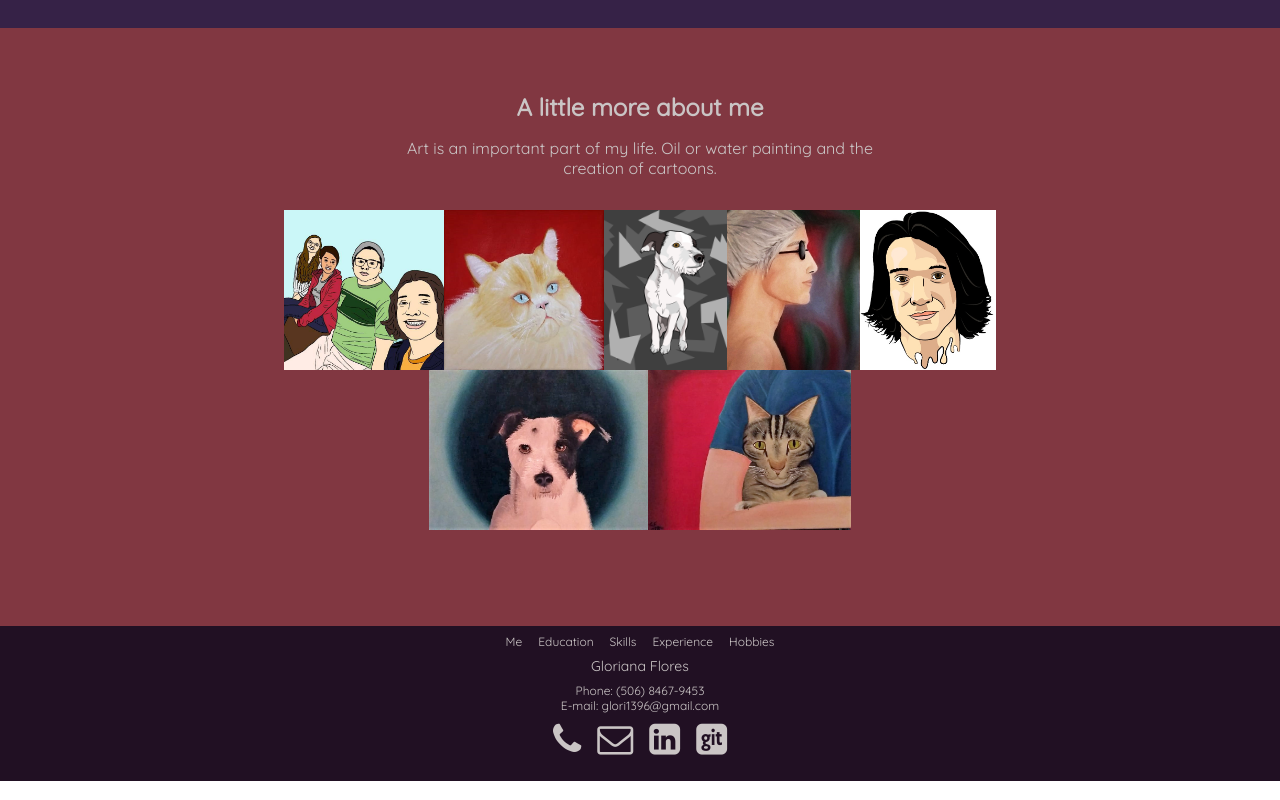
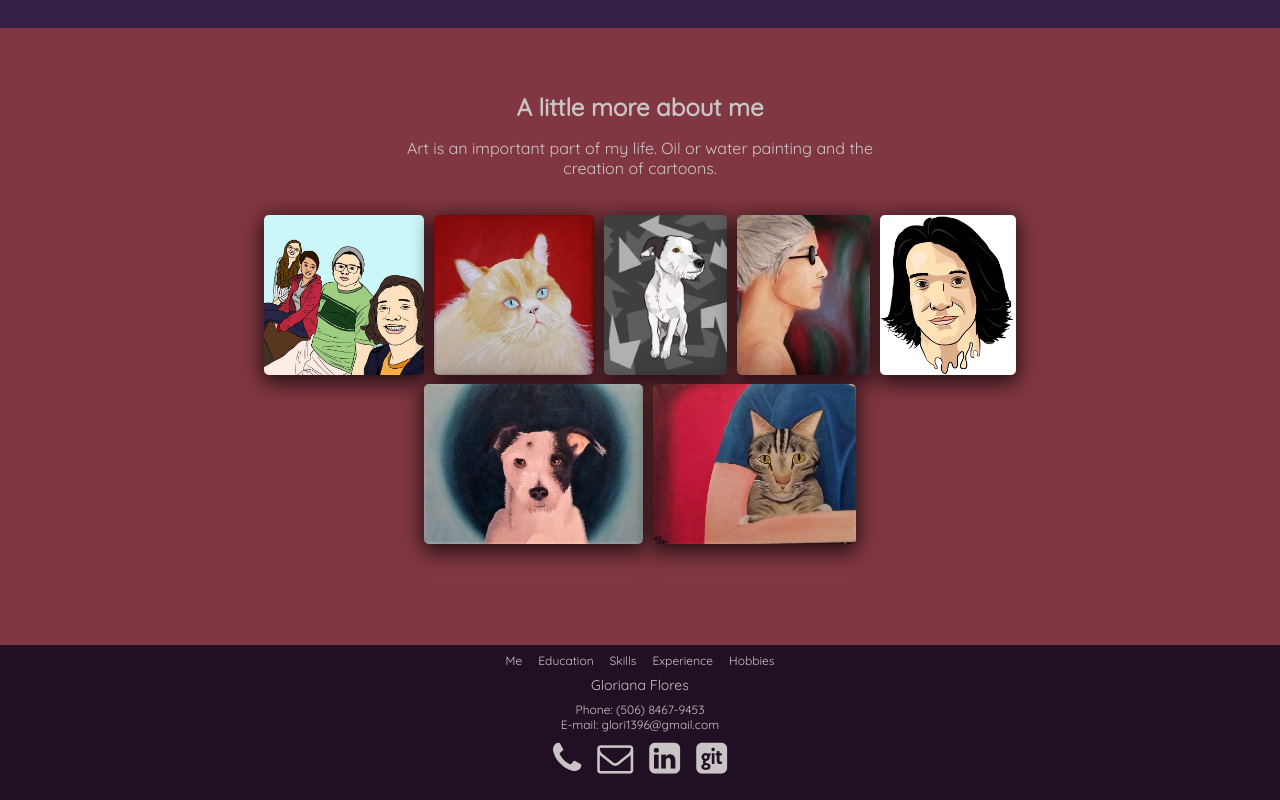
Before and after one commit to glori1396/CV, a website: page index.html in a window 1280 px wide. Shown: the part 2418-3218 px from the top of the page. Drawn offline with Linux system fonts and the light colour scheme.

Commit message:
pictures

```diff
--- a/styles.css
+++ b/styles.css
@@ -262,6 +262,9 @@ progress {
 
 .pictures img {
     block-size: 10rem;
+    margin: 0.3rem;
+    border-radius: 5px;
+    box-shadow: 0 10px 20px 0 rgba(0, 0, 0, 0.5), 0 0px 20px 0 rgba(0, 0, 0, 0.5);
 }
 
 /* footer */
```
